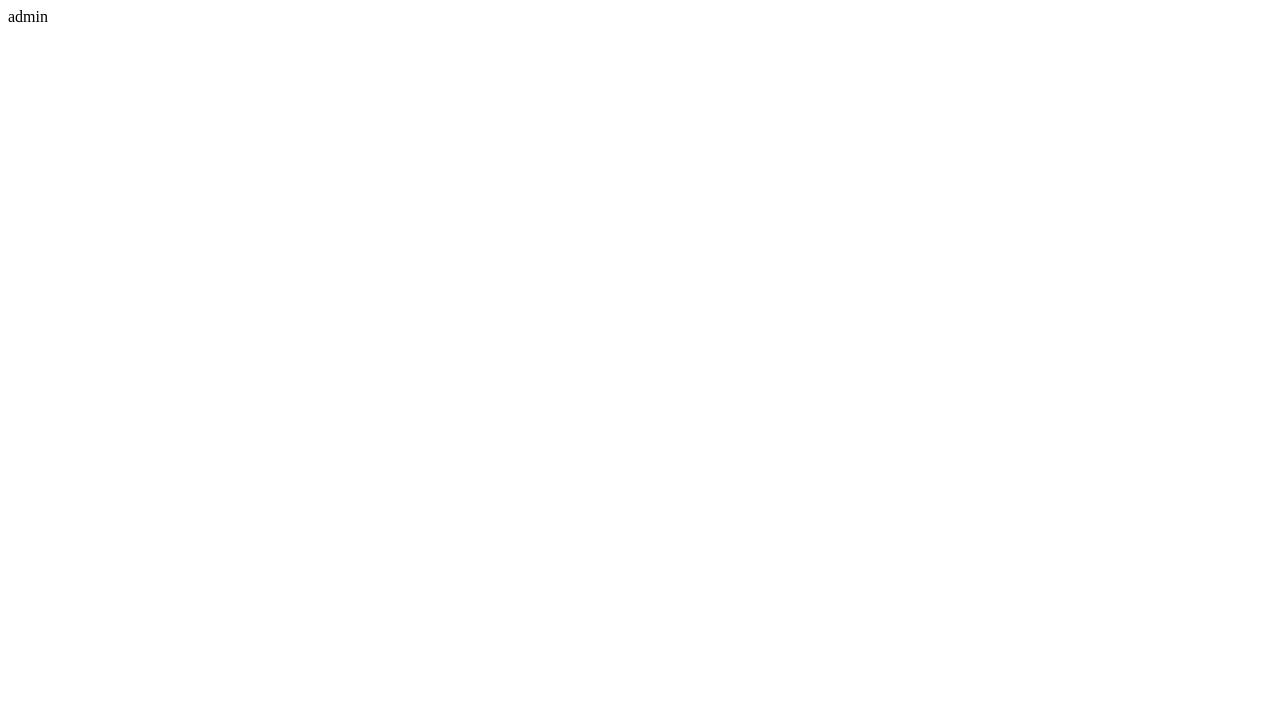
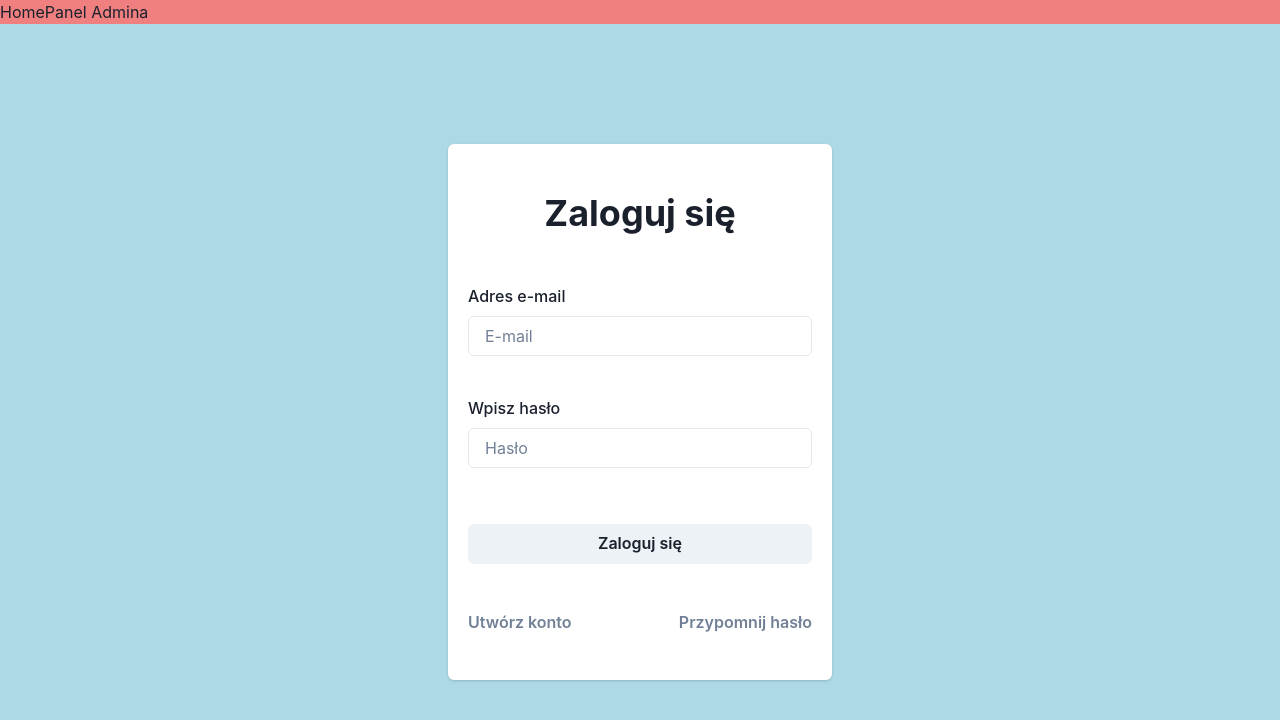
Before and after one commit to agatagree/gora-crm, a React (Create React App) app: page / in a window 1280 px wide. Shown: the top 720 px of the page. Built offline with nearby package versions, Linux system fonts and the light colour scheme.

Commit message:
LoginPage UI

```diff
--- a/package.json
+++ b/package.json
@@ -3,8 +3,13 @@
   "version": "0.1.0",
   "private": true,
   "dependencies": {
+    "@chakra-ui/react": "^2.5.1",
+    "@emotion/react": "^11.10.6",
+    "@emotion/styled": "^11.10.6",
+    "framer-motion": "^9.0.4",
     "react": "^18.2.0",
     "react-dom": "^18.2.0",
+    "react-hook-form": "^7.43.1",
     "react-router-dom": "^6.8.1",
     "react-scripts": "5.0.1",
     "web-vitals": "^2.1.4"
--- a/src/App.tsx
+++ b/src/App.tsx
@@ -1,7 +1,19 @@
+import { BrowserRouter } from "react-router-dom";
+import { AppRouts } from "routes/AppRouts";
+import { ChakraProvider, Flex } from "@chakra-ui/react";
+import { Navigation } from "components";
+
 export const App = () => {
   return (
-    <div>
-     admin
-    </div>
+    <ChakraProvider>
+      <BrowserRouter>
+        <Flex bg="lightcoral"
+        flexDirection={"column"}
+        minHeight="100vh">
+          <Navigation />
+          <AppRouts />
+        </Flex>
+      </BrowserRouter>
+    </ChakraProvider>
   );
-}
+};
--- /dev/null
+++ b/src/components/MessagePage/MessagePage.tsx
@@ -0,0 +1,5 @@
+export const MessagePage = () => {
+  return (
+    <>MessagePage</>
+  )
+}
--- /dev/null
+++ b/src/components/Navigation/Navigation.tsx
@@ -0,0 +1,10 @@
+import { NavLink } from "react-router-dom";
+
+export const Navigation = () => {
+  return (
+    <nav>
+      <NavLink to="/">Home</NavLink>
+      <NavLink to="/dashboard">Panel Admina</NavLink>
+    </nav>
+  );
+};
--- /dev/null
+++ b/src/components/index.tsx
@@ -0,0 +1 @@
+export * from "./Navigation/Navigation"
--- a/src/pages/Authorization/LoginPage/LoginPage.tsx
+++ b/src/pages/Authorization/LoginPage/LoginPage.tsx
@@ -1,5 +1,74 @@
+import { useState } from "react";
+import { useForm, SubmitHandler } from "react-hook-form";
+import { AuthorizationLayout } from "../components";
+import {
+  Button,
+  Flex,
+  FormControl,
+  FormErrorMessage,
+  FormLabel,
+  Input,
+} from "@chakra-ui/react";
+
+type FormData = {
+  email: string;
+  password: string;
+};
+
 export const LoginPage = () => {
+  const [email, setEmail] = useState("");
+  const [password, setPassword] = useState("");
+  const {
+    handleSubmit,
+    register,
+    formState: { errors, isSubmitting },
+  } = useForm<FormData>();
+
+  const onSubmit: SubmitHandler<FormData> = (values) => {
+    return console.log(values);
+  };
+
   return (
-    <>login</>
-  )
-}
+    <AuthorizationLayout header={"Zaloguj się"}>
+      <form onSubmit={handleSubmit(onSubmit)}>
+        <Flex flexDirection={"column"} gap={10}>
+          <FormControl isInvalid={!!errors.email}>
+            <FormLabel htmlFor="email">Adres e-mail</FormLabel>
+            <Input
+              id="email"
+              placeholder="E-mail"
+              {...register("email", {
+                required: "Pole wymagane",
+                minLength: { value: 8, message: "Minimum 8 znaków" },
+              })}
+            />
+            <FormErrorMessage>
+              {errors.email && errors.email.message}
+            </FormErrorMessage>
+          </FormControl>
+          <FormControl isInvalid={!!errors.email}>
+            <FormLabel htmlFor="password">Wpisz hasło</FormLabel>
+            <Input
+              id="password"
+              placeholder="Hasło"
+              {...register("email", {
+                required: "Pole wymagane",
+                minLength: { value: 8, message: "Minimum 8 znaków" },
+              })}
+            />
+            <FormErrorMessage>
+              {errors.password && errors.password.message}
+            </FormErrorMessage>
+          </FormControl>
+          <Button mt={4} mb={12} isLoading={isSubmitting} type="submit">
+            Zaloguj się
+          </Button>
+        </Flex>
+      </form>
+      <Flex justifyContent={"space-between"}>
+        <Button variant="link">Utwórz konto</Button>
+        <Button variant="link">Przypomnij hasło</Button>
+      </Flex>
+    </AuthorizationLayout>
+  );
+};
--- /dev/null
+++ b/src/pages/Authorization/PasswordRecovery/PasswordRecovery.tsx
@@ -0,0 +1,5 @@
+export const PasswordRecovery = () => {
+  return (
+    <>PasswordRecovery</>
+  )
+}
--- /dev/null
+++ b/src/pages/Authorization/components/AuthorizationLayout/AuthorizationLayout.tsx
@@ -0,0 +1,30 @@
+import { ReactNode } from "react";
+import { Flex, Card, CardBody, Heading } from "@chakra-ui/react";
+
+type LayoutTypes = {
+  children: ReactNode;
+  header: string;
+};
+
+export const AuthorizationLayout = ({ children, header }: LayoutTypes) => {
+  return (
+    <Flex
+      flexDirection={"column"}
+      w="100%"
+      h="100%"
+      bg="lightblue"
+      flex={1}
+      justifyContent={"center"}
+      alignItems={"center"}
+    >
+      <Card minH={400} maxW="md" minW="sm">
+        <CardBody py={12}>
+          <Heading textAlign={["center"]} mb={12}>
+            {header}
+          </Heading>
+          {children}
+        </CardBody>
+      </Card>
+    </Flex>
+  );
+};
--- /dev/null
+++ b/src/pages/Authorization/components/index.tsx
@@ -0,0 +1 @@
+export * from "./AuthorizationLayout/AuthorizationLayout"
--- a/src/routes/AppRouts.tsx
+++ b/src/routes/AppRouts.tsx
@@ -1,10 +1,12 @@
 import { Routes, Route } from "react-router-dom";
-import { Dashboard } from "pages";
+import { Dashboard, LoginPage } from "pages";
 
 export const AppRouts = () => {
   return (
     <Routes>
-      <Route path="/" element={<Dashboard />} />
+      <Route path="/" element={<LoginPage />} />
+      <Route path="dashboard" element={<Dashboard />} />
+      <Route path="*" element={<p>404</p>} />
     </Routes>
   );
 };
```
Also changed, not shown: 1 other file (tests, documents, lock files or other folders).
